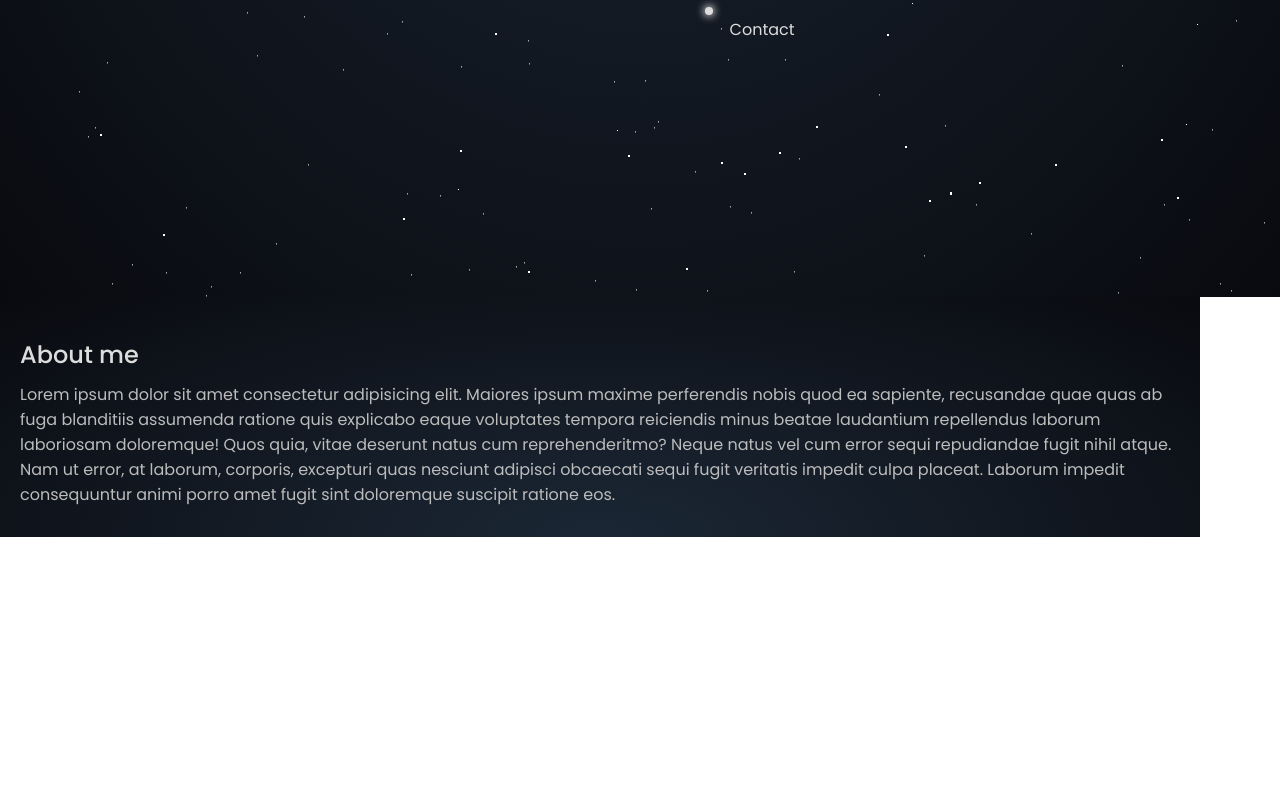
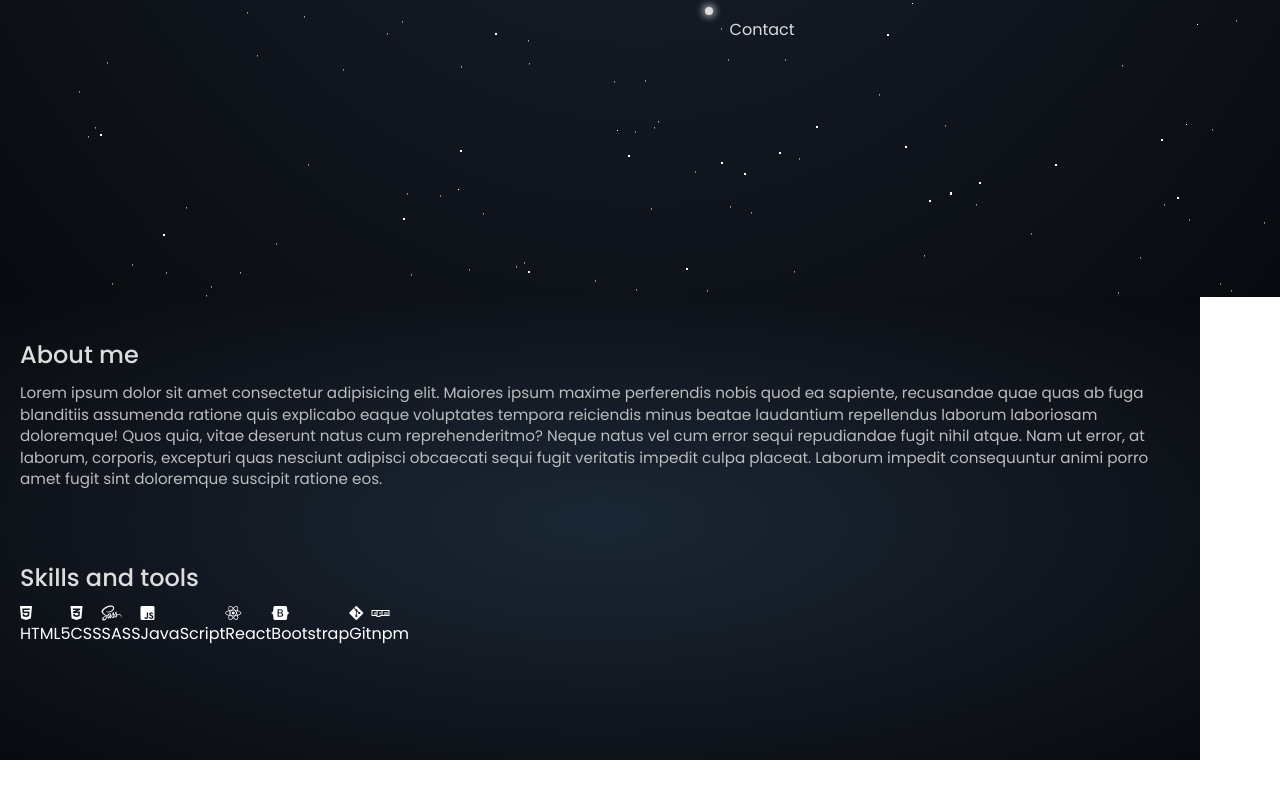
Before and after one commit to PiotrKrzaczkowski/Portfolio-Website, a plain HTML site: page index.html in a window 1280 px wide. Shown: the part 503-1302 px from the top of the page. Drawn offline with Linux system fonts and the light colour scheme.

Commit message:
work on font awesome - skill section

```diff
--- a/index.html
+++ b/index.html
@@ -70,6 +70,31 @@
             doloremque suscipit ratione eos.
           </p>
         </div>
+        <div class="skills">
+          <p class="title-section">Skills and tools</p>
+          <div class="skills-wrapper">
+            <p class="skill-box">
+              <i class="skill-font fab fa-html5"></i>HTML5
+            </p>
+            <p class="skill-box">
+              <i class="skill-font fab fa-css3-alt"></i>CSS
+            </p>
+            <p class="skill-box"><i class="skill-font fab fa-sass"></i>SASS</p>
+            <p class="skill-box">
+              <i class="skill-font fab fa-js-square"></i>JavaScript
+            </p>
+            <p class="skill-box">
+              <i class="skill-font fab fa-react"></i>React
+            </p>
+            <p class="skill-box">
+              <i class="skill-font fab fa-bootstrap"></i>Bootstrap
+            </p>
+            <p class="skill-box">
+              <i class="skill-font fab fa-git-alt"></i>Git
+            </p>
+            <p class="skill-box"><i class="skill-font fab fa-npm"></i>npm</p>
+          </div>
+        </div>
       </main>
     </div>
     <script src="./index.js"></script>
--- a/scss/_about.scss
+++ b/scss/_about.scss
@@ -7,6 +7,9 @@
     @include title-section;
   }
   .text-section {
+    line-height: 1.35rem;
+    font-size: 0.95rem;
+    text-align: left;
     color: darken($font-color, 13%);
   }
 }
--- a/scss/_mixins.scss
+++ b/scss/_mixins.scss
@@ -17,6 +17,7 @@
 }
 
 @mixin title-section {
+  color: $font-color;
   padding: 10px 0;
   font-size: 1.5rem;
   font-weight: 500;
--- a/scss/_reset.scss
+++ b/scss/_reset.scss
@@ -23,9 +23,14 @@ button {
   width: 100%;
   min-height: 200vh;
   // background: $main-background-top;
+  overflow: hidden;
 }
 .main {
   width: 100%;
   max-width: $max-width;
   min-height: 130vh;
 }
+i {
+  display: flex;
+  flex-direction: column;
+}
--- /dev/null
+++ b/scss/_skills.scss
@@ -0,0 +1,19 @@
+.skills {
+  width: 100%;
+  min-height: 30vh;
+  padding: 30px 20px;
+  background: $main-background-top;
+  .title-section {
+    @include title-section;
+  }
+  .skills-wrapper {
+    display: flex;
+    flex-wrap: wrap;
+    width: 100%;
+    color: white;
+    .skill-box {
+      display: flex;
+      flex-direction: column;
+    }
+  }
+}
--- a/scss/main.scss
+++ b/scss/main.scss
@@ -6,3 +6,4 @@
 @import "nav";
 @import "header";
 @import "about";
+@import "skills";
```
Also changed, not shown: css/main.css, 1 other file.
